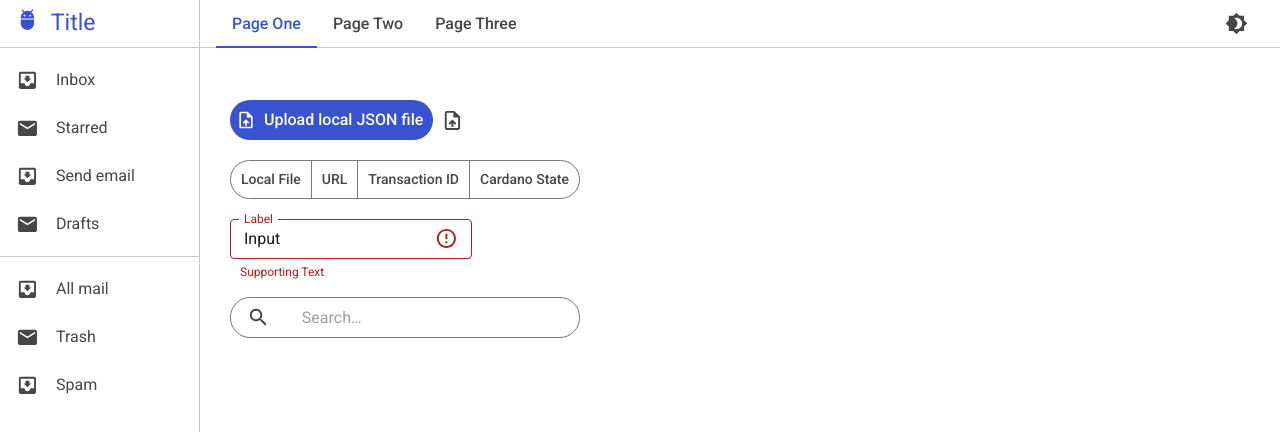
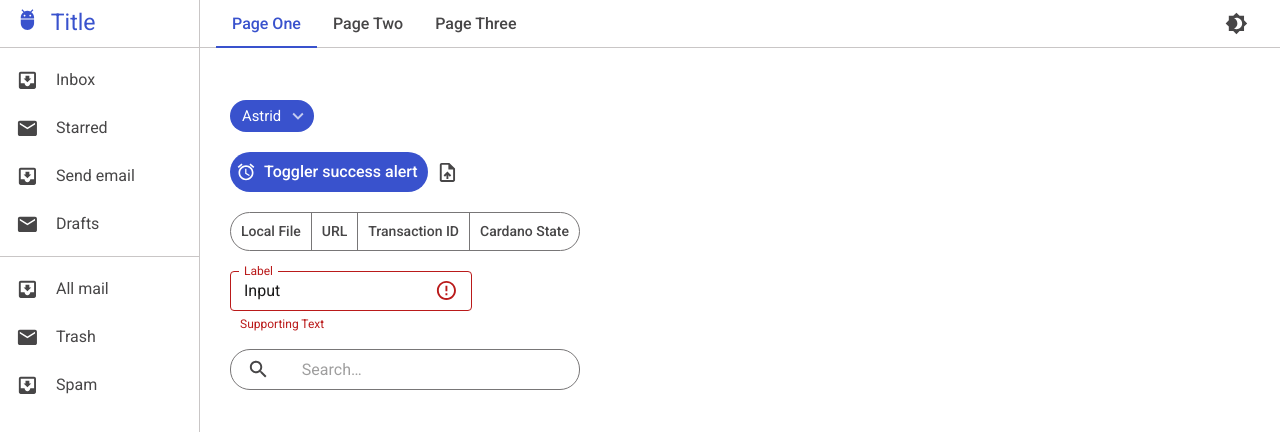
Before and after one commit to input-output-hk/PHA-react-FE-template, a Next.js app in the folder starter_app/: page / in a window 1280 px wide. Shown: the top 432 px of the page. Built offline with nearby package versions, Linux system fonts and the light colour scheme; what @mui/material-nextjs would draw is missing.

Commit message:
add store and global states

```diff
--- a/starter_app/package.json
+++ b/starter_app/package.json
@@ -17,7 +17,8 @@
     "@mui/material-nextjs": "^6.3.0",
     "next": "^15.0.0",
     "react": "^18",
-    "react-dom": "^18"
+    "react-dom": "^18",
+    "zustand": "^5.0.3"
   },
   "devDependencies": {
     "@types/node": "^20",
--- a/starter_app/src/app/components/AlertBar.tsx
+++ b/starter_app/src/app/components/AlertBar.tsx
@@ -1,31 +1,29 @@
 //React imports
-import React, {useState} from 'react';
+import * as React from 'react';
 
 //Mui imports
 import Snackbar from '@mui/material/Snackbar';
 import Alert from '@mui/material/Alert';
 
-interface AlertProps {
-    severity: 'success' | 'error' | 'info' | 'warning';
-    message: string;
-}
+//Local components
+import useStore from '../store/store';
 
-export default function AlertBar({severity, message}: AlertProps) {
-const [open, setOpen] = useState(false);
+export default function AlertBar() {
+  const { alertInfo, changeAlertInfo } = useStore();
 
-const handleClose = () => {
-  setOpen(false);
-};
+  const handleClose = () => {
+    changeAlertInfo({ ...alertInfo, open: false });
+  };
 
   return (
-      <Snackbar open={open} anchorOrigin={{vertical: 'top', horizontal: 'center'}} >
+      <Snackbar open={alertInfo.open} anchorOrigin={{vertical: 'top', horizontal: 'center'}} >
         <Alert
-          severity={severity}
+          severity={alertInfo.severity}
           variant="filled"
           sx={{ width: '100%' }}
           onClose={handleClose}
         >
-         {message}
+         {alertInfo.message}
         </Alert>
       </Snackbar>
   );
--- a/starter_app/src/app/components/ProfileSwitcher.tsx
+++ b/starter_app/src/app/components/ProfileSwitcher.tsx
@@ -7,10 +7,12 @@ import Menu from '@mui/material/Menu';
 import MenuItem from '@mui/material/MenuItem';
 import KeyboardArrowDownIcon from '@mui/icons-material/KeyboardArrowDown';
 
+//Local components
+import useStore from '../store/store';
 
 export default function ProfileSwitcher() {
   const [anchorEl, setAnchorEl] = React.useState<HTMLElement | null>(null);
-  const [currentUser, changeUserAccount] = React.useState('Astrid');
+  const { currentUser, changeActiveUser } = useStore();
 
   const handleClick = (event: React.MouseEvent<HTMLDivElement>) => {
     setAnchorEl(event.currentTarget as HTMLElement);
@@ -21,7 +23,7 @@ export default function ProfileSwitcher() {
   };
 
   const handleSelect = (user: string) => {
-    changeUserAccount(user);
+    changeActiveUser(user);
     handleClose();
   };
 
@@ -39,9 +41,9 @@ export default function ProfileSwitcher() {
         open={Boolean(anchorEl)}
         onClose={handleClose}
       >
-        <MenuItem onClick={() => handleSelect('Astrid')}>Astrid</MenuItem>
-        <MenuItem onClick={() => handleSelect('Bartholomew')}>Bartholomew</MenuItem>
-        <MenuItem onClick={() => handleSelect('Clementine')}>Clementine</MenuItem>
+        <MenuItem onClick={() => handleSelect('Astrid')} selected={currentUser === 'Astrid'}>Astrid</MenuItem>
+        <MenuItem onClick={() => handleSelect('Bartholomew')}  selected={currentUser === 'Bartholomew'}>Bartholomew</MenuItem>
+        <MenuItem onClick={() => handleSelect('Clementine')} selected={currentUser === 'Clementine'}>Clementine</MenuItem>
       </Menu>
     </>
   );
--- a/starter_app/src/app/page.tsx
+++ b/starter_app/src/app/page.tsx
@@ -4,18 +4,23 @@ import { Box } from '@mui/material';
 import AppBar from '@mui/material/AppBar';
 import Toolbar from '@mui/material/Toolbar';
 import UploadFileIcon from '@mui/icons-material/UploadFile';
+import AccessAlarmIcon from '@mui/icons-material/AccessAlarm';
 
 //Local components
+import useStore from './store/store';
 import ThemeToggleButton from './components/ThemeToggleButton';
 import NavTabs from './components/NavTabs';
 import PerDrawer from './components/PerDrawer';
+import ProfileSwitcher from './components/ProfileSwitcher';
 import CommonButton from './components/CommonButton';
 import IconButton from './components/IconButton';
 import ButtonGroup  from './components/ButtonGroup';
 import TextField from './components/TextField';
 import SearchBar from './components/SearchBar';
+import AlertBar from './components/AlertBar';
 
 export default function Home() {
+  const { changeAlertInfo } = useStore();
   const buttons = [
     { label: 'Local File', onClick: () => console.log('Local File clicked') },
     { label: 'URL', onClick: () => console.log('URL clicked') },
@@ -24,6 +29,10 @@ export default function Home() {
   ];
 
   const error = true;
+
+  const openAlertDemo = () => {
+    changeAlertInfo({ open: true, message: 'Success Alert', severity: 'success' });
+  };
 
   return (
     <Box sx={{display: 'flex', height: '100vh'}}>
@@ -37,7 +46,10 @@ export default function Home() {
        <Box
         component="main"
         sx={{ flexGrow: 1, bgcolor: 'background.default', padding: '100px 30px' }}>
-          <CommonButton text="Upload local JSON file" startIcon={<UploadFileIcon />} />
+          <Box sx={{marginBottom: '20px'}}>
+            <ProfileSwitcher />
+          </Box>
+          <CommonButton onClick={openAlertDemo} text="Toggler success alert" startIcon={<AccessAlarmIcon />} />
           <IconButton icon={<UploadFileIcon />}/>
           <Box sx={{marginTop: '20px'}}>
             <ButtonGroup buttons={buttons} />
@@ -49,6 +61,7 @@ export default function Home() {
             <SearchBar />
           </Box>
         </Box>
+        <AlertBar/>
     </Box>
   );
 }
--- /dev/null
+++ b/starter_app/src/app/store/store.tsx
@@ -0,0 +1,39 @@
+//Zustand Imports
+import { create } from "zustand";
+
+//Local Imports
+import { AlertInfo } from "./types";
+
+export type State = {
+  currentUser: string;
+  alertInfo: AlertInfo;
+};
+
+export type Actions = {
+  changeAlertInfo: (alertInfo: AlertInfo) => void;
+  changeActiveUser: (user: string) => void;
+};
+
+const useStore = create<State & Actions>((set) => ({
+    currentUser: 'Astrid',
+    alertInfo: {
+      open: false,
+      message: 'Transaction sent successfully!',
+      severity: 'success',
+    },
+
+    changeActiveUser: (user: string) => {
+      set({ currentUser: user });
+    },
+
+    changeAlertInfo: (partial: Partial<AlertInfo>) => {
+      set((state) => ({
+        alertInfo: {
+          ...state.alertInfo,
+          ...partial,
+        },
+      }));
+    },
+}));
+
+export default useStore;
--- /dev/null
+++ b/starter_app/src/app/store/types.ts
@@ -0,0 +1,8 @@
+// Definition of types used in the store to change AlertBar state
+export type Severity = 'success' | 'error' | 'info' | 'warning';
+export type AlertInfo = {
+    open: boolean | undefined,
+    severity: Severity,
+    message: string,
+    link?: string,
+};
--- a/starter_app/src/app/styles/theme.tsx
+++ b/starter_app/src/app/styles/theme.tsx
@@ -238,7 +238,7 @@ export const getTheme = (mode: 'light' | 'dark',) => createTheme({
             '&.Mui-focused': {
               background: "inherit",
             },
-        }),
+          }),
         },
       },
       MuiOutlinedInput: {
@@ -390,6 +390,18 @@ export const getTheme = (mode: 'light' | 'dark',) => createTheme({
           })
         }
       },
+      MuiMenuItem: {
+        styleOverrides: {
+         selected: ({ theme }) => ({
+            backgroundColor: `${theme.palette.primary.mainOpacity1}`,
+          }),
+          root: ({ theme }) => ({
+            '&:hover': {
+              backgroundColor: `${theme.palette.primary.mainOpacity2}`,
+            }
+          }),
+        },
+      },
       MuiAlert: {
         styleOverrides: {
           filledSuccess: () => ({
```
Also changed, not shown: 1 other file (tests, documents, lock files or other folders).
